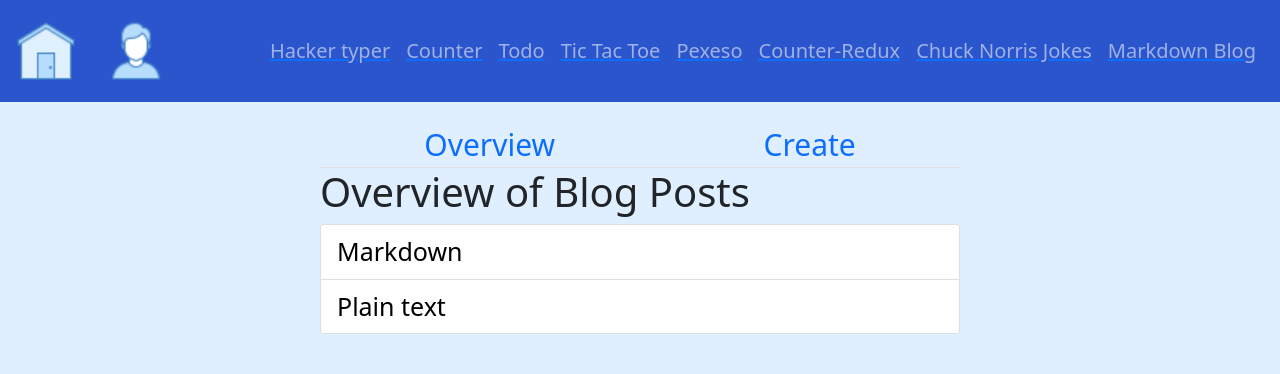
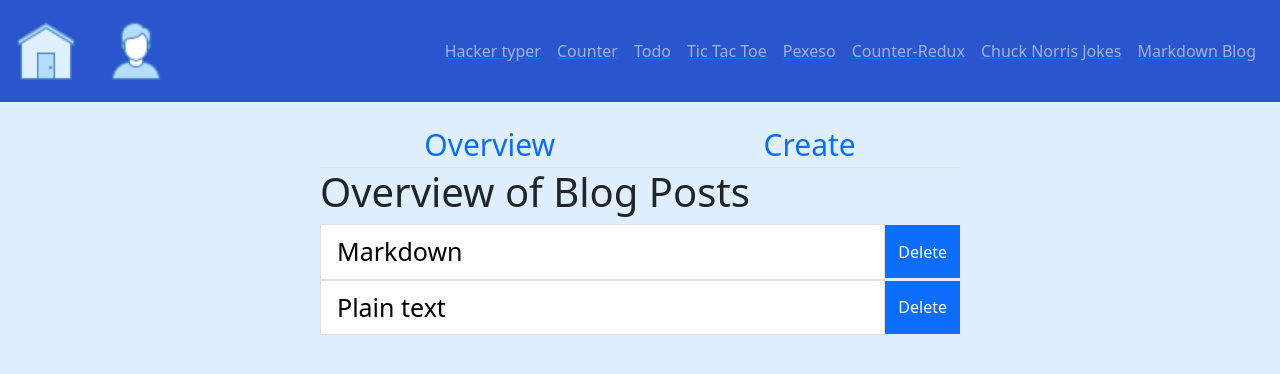
Before and after one commit to Tchomasek/IT-Absolvent-2, a React (Create React App) app: page /blog in a window 1280 px wide. Shown: the top 374 px of the page. Built offline with nearby package versions, Linux system fonts and the light colour scheme.

Commit message:
added blog delete post

```diff
--- a/src/components/blog/Overview.tsx
+++ b/src/components/blog/Overview.tsx
@@ -1,8 +1,8 @@
 import { ArticleContext } from "./PostApp";
 import { ArticleState } from "./PostApp";
+import { Button, FormControl, InputGroup, ListGroup } from "react-bootstrap";
 import { Helmet } from "react-helmet";
 import { Link } from "react-router-dom";
-import { ListGroup } from "react-bootstrap";
 import { URL_BASE } from "./Navbar";
 import React, { useContext } from "react";
 import styled from "styled-components";
@@ -10,7 +10,6 @@ import styled from "styled-components";
 export const Overview = () => {
   const data = useContext(ArticleContext);
   const articles = data.articles;
-
   return (
     <>
       <h1>Overview of Blog Posts</h1>
@@ -19,7 +18,8 @@ export const Overview = () => {
       </Helmet>
       <ListGroup>
         {articles.map((article, index) => (
-          <ListGroup.Item key={index}>
+          <PostDiv key={index}>
+            <PostName>
               <Link
                 key={article.id}
                 to={URL_BASE + "article/" + article.id}
@@ -31,9 +31,28 @@ export const Overview = () => {
               >
                 {article.header}
               </Link>
-          </ListGroup.Item>
+            </PostName>
+            <DeleteButton onClick={() => data.deleteArticle(article.id)}>
+              Delete
+            </DeleteButton>
+          </PostDiv>
         ))}
       </ListGroup>
     </>
   );
 };
+
+const DeleteButton = styled(Button)`
+  border-radius: 0px;
+  height: 95%;
+`;
+
+const PostName = styled(ListGroup.Item)`
+  width: 100%;
+`;
+
+const PostDiv = styled.div`
+  display: flex;
+  width: 100%;
+  align-items: center;
+`;
--- a/src/components/blog/PostApp.tsx
+++ b/src/components/blog/PostApp.tsx
@@ -13,6 +13,7 @@ export type ArticleState = {
 export type ArticleContextState = {
   articles: ArticleState[];
   addNewArticle: (id: number, header: string, text: string) => void;
+  deleteArticle: (id: number) => void;
 };
 
 export const ArticleContext = React.createContext<ArticleContextState>(
@@ -33,8 +34,16 @@ export const BlogApp = () => {
     };
     setArticle((prevState) => [newArticle, ...prevState]);
   };
+
+  const deleteArticle = (id: number) => {
+    let newArticles = articles.filter((article) => {
+      return article.id !== id;
+    });
+    setArticle(newArticles);
+  };
+
   return (
-    <ArticleContext.Provider value={{ articles, addNewArticle }}>
+    <ArticleContext.Provider value={{ articles, addNewArticle, deleteArticle }}>
       <Helmet>
         <title>Blog</title>
       </Helmet>
--- a/src/components/navbar/Navbar.tsx
+++ b/src/components/navbar/Navbar.tsx
@@ -32,7 +32,7 @@ const IconA = styled.a`
 `;
 
 const MyNavLink = styled(NavLink)`
-  font-size: 20px;
+  /* font-size: 15px; */
 `;
 
 export const Header = () => {
--- a/src/components/todo/Todo.tsx
+++ b/src/components/todo/Todo.tsx
@@ -215,4 +215,5 @@ const TodoListDiv = styled.div`
 const ButtonsDiv = styled.div`
   display: flex;
   justify-content: center;
+  padding: 10px;
 `;
```
Lines whose indentation alone changed are shown as unchanged.
